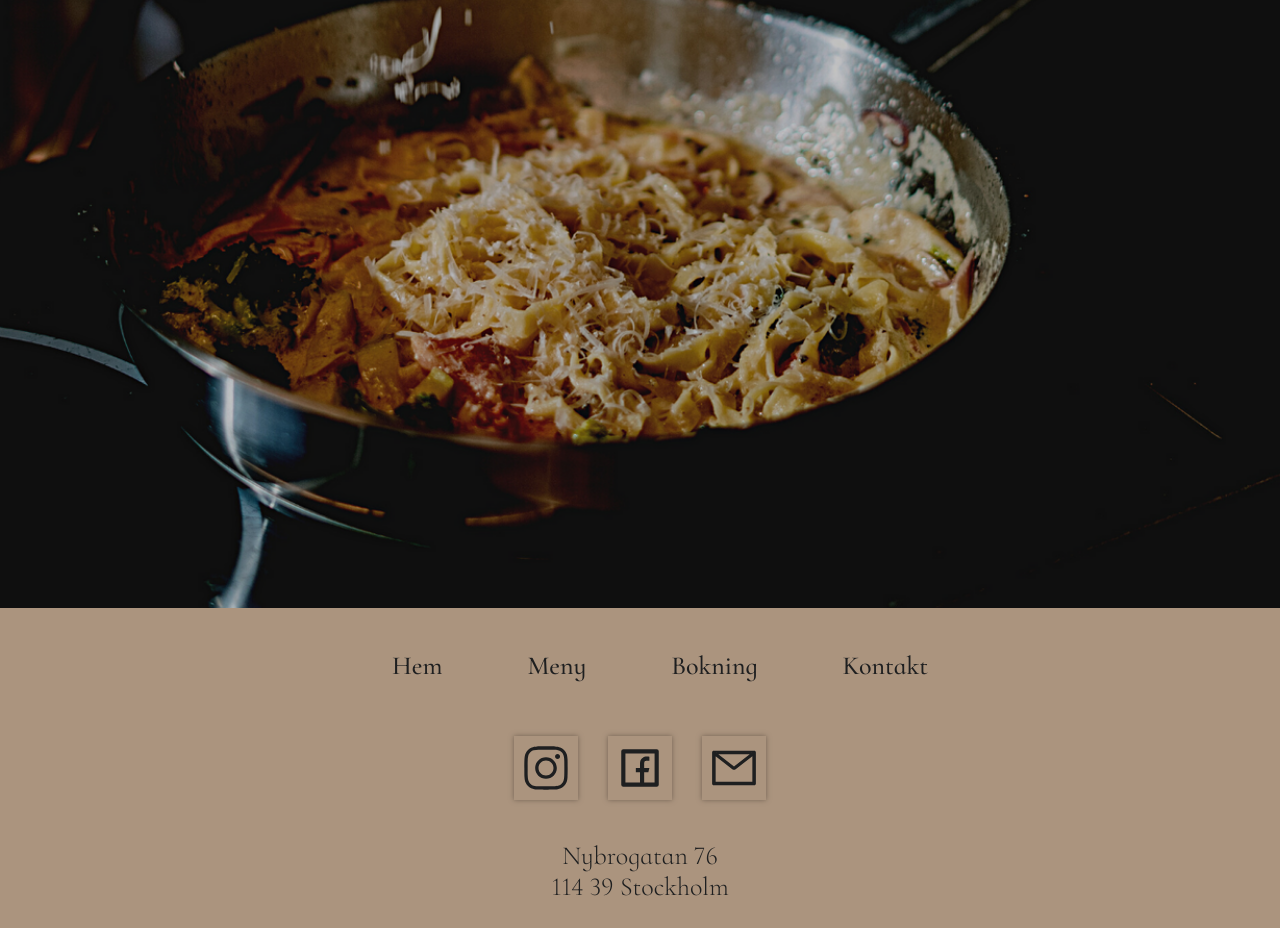
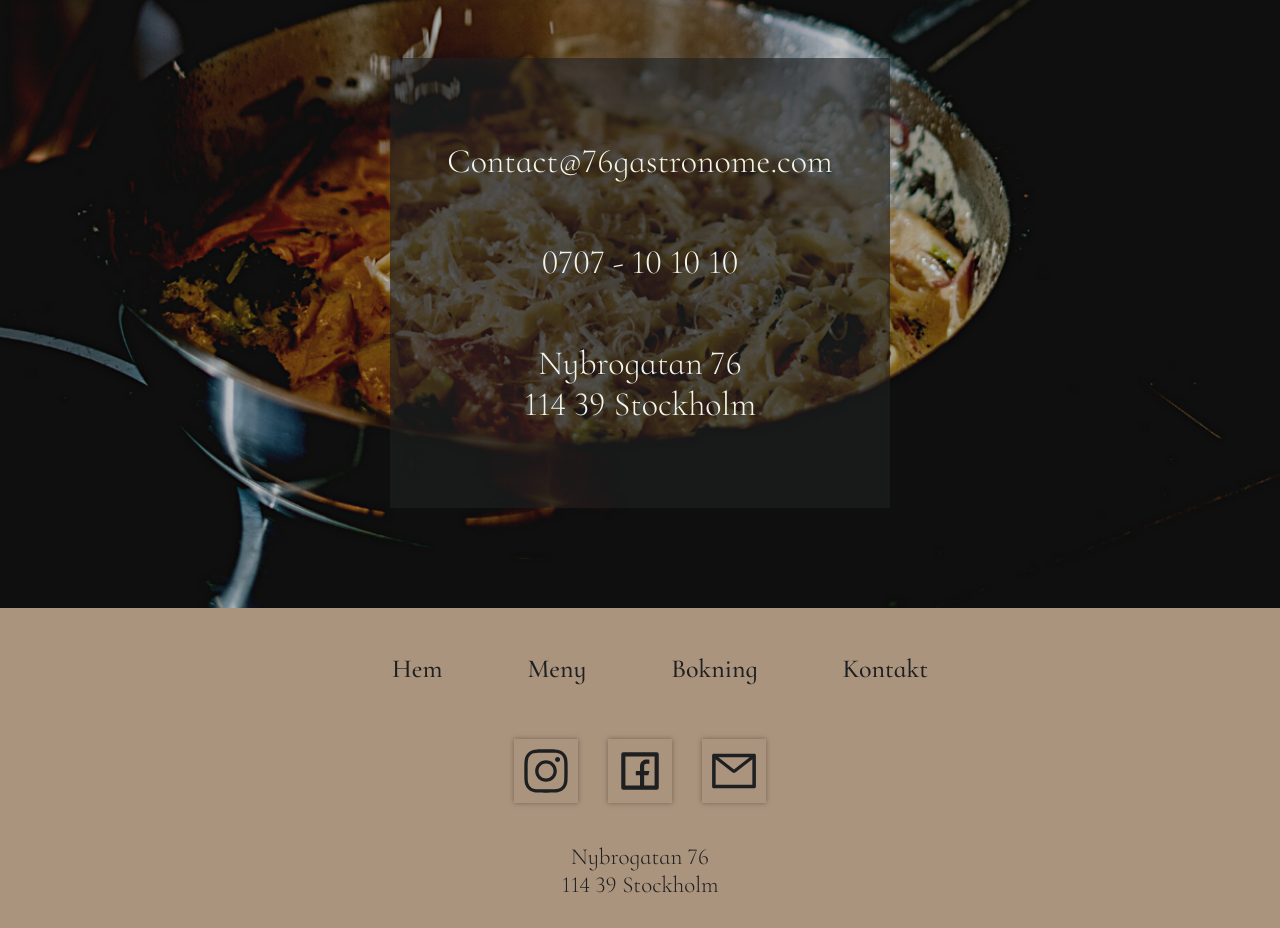
Before and after one commit to idadanielsson/Restaurant, a React (Create React App) app: page /contact in a window 1280 px wide. Shown: the part 192-1120 px from the top of the page. Built offline with nearby package versions, Linux system fonts and the light colour scheme.

Commit message:
styled contact component

```diff
--- a/src/components/contact/Contaxt.tsx
+++ b/src/components/contact/Contaxt.tsx
@@ -1,11 +1,30 @@
+import { ContactHeading, H1, H2, H5 } from "../styled/Headings";
 import { BackgroundImage } from "../styled/Images";
-import { Wrapper } from "../styled/Wrappers";
+import { ContactTextWrapper, Wrapper } from "../styled/Wrappers";
 import bgImageContact from "./../../assets/restaurant-pasta-2.png";
 
 export const Contact = () => {
   return (
     <Wrapper height="100vh" width="100%">
-      <BackgroundImage bgImage={bgImageContact}></BackgroundImage>
+      <BackgroundImage
+        bgImage={bgImageContact}
+        display="flex"
+        direction="column"
+        justify="center"
+        align="center"
+        gap="40px"
+      >
+        <H2 fontSize="90px">Contact</H2>
+        <ContactTextWrapper>
+          <ContactHeading fontSize="34px">
+            Contact@76gastronome.com
+          </ContactHeading>
+          <ContactHeading fontSize="34px">0707 - 10 10 10</ContactHeading>
+          <ContactHeading width="47%" fontSize="34px">
+            Nybrogatan 76 114 39 Stockholm
+          </ContactHeading>
+        </ContactTextWrapper>
+      </BackgroundImage>
     </Wrapper>
   );
 };
--- a/src/components/footer/Footer.tsx
+++ b/src/components/footer/Footer.tsx
@@ -8,14 +8,14 @@ import {
   FooterWrapper,
   Wrapper,
 } from "../styled/Wrappers";
-import { BG_COLOR, DARK_FONT_COLOR, FOOTER_COLOR } from "../styled/Colors";
+import { BG_COLOR, CHAMPAGNE, DARK_FONT_COLOR } from "../styled/Colors";
 import { H5 } from "../styled/Headings";
 
 export const Footer = () => {
   return (
     <Wrapper
       height="40vh"
-      bgcolor={FOOTER_COLOR}
+      bgcolor={CHAMPAGNE}
       display="flex"
       justify="center"
       align="center"
@@ -52,7 +52,7 @@ export const Footer = () => {
           </FooterIconLinks>
         </FooterContentWrapper>
         <FooterContentWrapper>
-          <H5 color={DARK_FONT_COLOR} width="30%">
+          <H5 fontSize="23px" color={DARK_FONT_COLOR} width="27%">
             Nybrogatan 76 114 39 Stockholm
           </H5>
         </FooterContentWrapper>
--- a/src/components/restaurant/home/About.tsx
+++ b/src/components/restaurant/home/About.tsx
@@ -7,8 +7,8 @@ export const About = () => {
   return (
     <Wrapper height="100vh">
       <AboutTextWrapper>
-        <H2>Vår Historia</H2>
-        <H5 width="40%" color={FONT_COLOR}>
+        <H2 fontSize="60px">Vår Historia</H2>
+        <H5 fontSize="26px" width="40%" color={FONT_COLOR}>
           Sju rätter. Sju drycker. Det är vad vi började med. Vårt ursprungliga
           utbud var avskalat men perfekt kurerat. Utbudet har växt mycket sen
           dess men vår strävan efter perfektion kvarstår.
--- a/src/components/restaurant/home/Location.tsx
+++ b/src/components/restaurant/home/Location.tsx
@@ -28,9 +28,9 @@ export const Location = () => {
       <LocationTextWrapper>
         <H3 width="49%">Upplev en utmärkt middag på 76 Gastronome</H3>
         <LocationTextContainer>
-          <H5>Nybrogatan 76, 114 39 Stockholm</H5>
-          <H5>Contact@76gastronome.com</H5>
-          <H5>0707 - 10 10 10</H5>
+          <H5 fontSize="26px">Nybrogatan 76, 114 39 Stockholm</H5>
+          <H5 fontSize="26px">Contact@76gastronome.com</H5>
+          <H5 fontSize="26px">0707 - 10 10 10</H5>
         </LocationTextContainer>
         <Button
           onClick={toBooking}
--- a/src/components/restaurant/home/MenuSmall.tsx
+++ b/src/components/restaurant/home/MenuSmall.tsx
@@ -56,7 +56,7 @@ export const MenuSmall = () => {
     <Wrapper>
       <SmallMenuWrapper height="30vh" bgcolor={BG_COLOR}>
         <SmallMenuTitleWrapper>
-          <H2>På menyn</H2>
+          <H2 fontSize="60px">På menyn</H2>
         </SmallMenuTitleWrapper>
       </SmallMenuWrapper>
       <SmallMenuWrapper height="70vh">{menuSmallHtml}</SmallMenuWrapper>
--- a/src/components/styled/Colors.tsx
+++ b/src/components/styled/Colors.tsx
@@ -1,8 +1,9 @@
 export const BG_COLOR = "#1E1F20";
-export const FOOTER_COLOR = "#AB947E";
+export const BG_COLOR_FADE = "#1e1f209e";
 export const DARK_FONT_COLOR = "#1E1F20";
 export const FONT_COLOR = "#F2F4EA";
 export const CHAMPAGNE = "#AB947E";
 export const CHAMPAGNE_FADE = "#ab947e98";
 export const BTN_BORDER = "1px solid #F2F4EA";
 export const BLUE = "#006edc;";
+export const ICON_SHADOW = "0 0 5px #716153;";
--- a/src/components/styled/Headings.tsx
+++ b/src/components/styled/Headings.tsx
@@ -18,7 +18,7 @@ export const H1 = styled.h1`
 `;
 
 export const H2 = styled.h2`
-  font-size: 60px;
+  font-size: ${(props: IHeadingsProps) => props.fontSize};
   font-family: "Cormorant Infant", serif;
   text-transform: uppercase;
   margin: 0px;
@@ -36,7 +36,7 @@ export const H3 = styled.h3`
 `;
 
 export const H5 = styled.h5`
-  font-size: 26px;
+  font-size: ${(props: IHeadingsProps) => props.fontSize};
   font-family: "Cormorant Infant", serif;
   margin: 0px;
   color: ${(props: IHeadingsProps) => props.color};
@@ -55,3 +55,7 @@ export const BookingFormHeading = styled(H5)`
   padding: 10px;
   color: ${FONT_COLOR};
 `;
+
+export const ContactHeading = styled(H5)`
+  text-align: center;
+`;
--- a/src/components/styled/Images.tsx
+++ b/src/components/styled/Images.tsx
@@ -3,6 +3,11 @@ import aboutIMage from "./../../assets/restaurant-pasta.png";
 
 export interface IImageProps {
   bgImage?: string;
+  display?: string;
+  direction?: string;
+  justify?: string;
+  align?: string;
+  gap?: string;
 }
 
 export const AboutImageWrapper = styled.div`
@@ -22,6 +27,11 @@ export const BackgroundImage = styled.div`
   background-size: cover;
   background-repeat: no-repeat;
   background-image: url(${(props: IImageProps) => props.bgImage});
+  display: ${(props: IImageProps) => props.display};
+  flex-direction: ${(props: IImageProps) => props.direction};
+  justify-content: ${(props: IImageProps) => props.justify};
+  align-items: ${(props: IImageProps) => props.align};
+  gap: ${(props: IImageProps) => props.gap}; ;
 `;
 
 export const HeroWrapper = styled(BackgroundImage)`
--- a/src/components/styled/Wrappers.tsx
+++ b/src/components/styled/Wrappers.tsx
@@ -1,5 +1,12 @@
 import styled from "styled-components";
-import { BG_COLOR, CHAMPAGNE, FONT_COLOR, DARK_FONT_COLOR } from "./Colors";
+import {
+  BG_COLOR,
+  CHAMPAGNE,
+  FONT_COLOR,
+  DARK_FONT_COLOR,
+  BG_COLOR_FADE,
+  ICON_SHADOW,
+} from "./Colors";
 
 export interface IRestaurantWrapperProps {
   height?: string;
@@ -133,10 +140,26 @@ export const FooterIconLinks = styled.a`
   color: ${DARK_FONT_COLOR};
   font-size: 50px;
   padding: 7px;
-  box-shadow: 0 0 5px #716153;
+  box-shadow: ${ICON_SHADOW};
   width: 50px;
   height: 50px;
 `;
+
+//CONTACT
+
+export const ContactTextWrapper = styled.div`
+  background-color: ${BG_COLOR_FADE};
+  color: ${FONT_COLOR};
+  width: 500px;
+  height: 450px;
+  display: flex;
+  flex-direction: column;
+  align-items: center;
+  justify-content: center;
+  gap: 60px;
+`;
+
+// BOOKING
 
 export const BookingWrapper = styled.div`
   height: 100vh;
```
